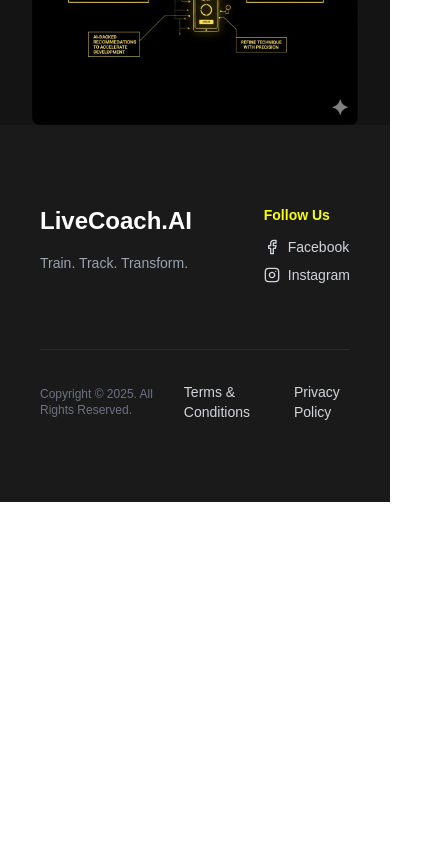
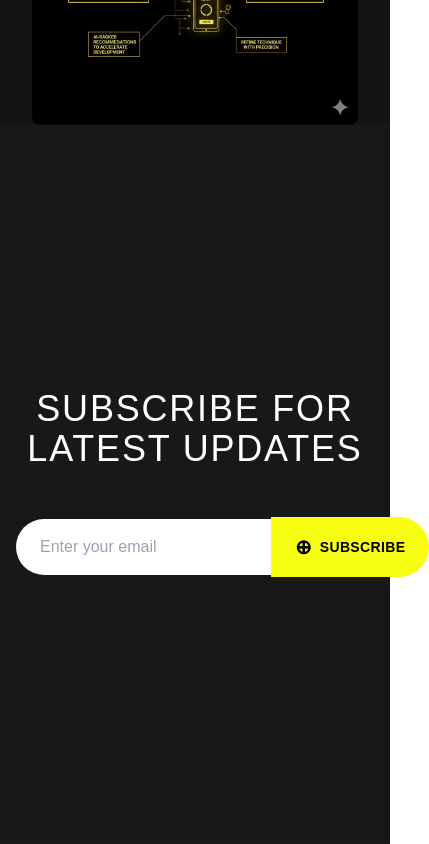
Before and after one commit to UdevN2003/LiveCoach.ai, a React (Vite) app: page / in a window 390 px wide. Shown: the part 4100-4944 px from the top of the page, 429 px wide, since content can reach past the window. Before the commit the page ends 4602 px from the top, so only its background shows below. Built offline with nearby package versions, Linux system fonts and the light colour scheme; a web font is replaced by a local one.

Commit message:
created contact section

```diff
--- a/src/App.jsx
+++ b/src/App.jsx
@@ -2,6 +2,7 @@
 import Footer from "./components/Footer"
 import Hero from "./components/Hero"
 import Features from "./components/Features"
+import Contact from "./components/Contact"
 
 function App() {
   return (
@@ -9,6 +10,7 @@
       <Hero></Hero>
       <Benefits/>
       <Features></Features>
+      <Contact/>
       <Footer/>
     </>
   )
--- /dev/null
+++ b/src/components/Contact.jsx
@@ -0,0 +1,41 @@
+import React, { useState } from 'react';
+
+const Contact = () => {
+
+const [email, setEmail] = useState('');
+
+  const handleSubmit = (e) => {
+    e.preventDefault();
+    console.log('Subscribing with email:', email);
+    // Handle subscription logic here
+  };
+
+return (
+    <div className="min-h-[85vh] bg-zinc-900 flex items-center justify-center px-4">
+        <div className="w-full max-w-2xl text-center">
+            <h1 className="text-white text-4xl md:text-5xl font-light tracking-wider mb-12">
+                SUBSCRIBE FOR LATEST UPDATES
+            </h1>
+
+            <div className="flex items-center gap-0 max-w-xl mx-auto">
+                <input
+                    type="email"
+                    value={email}
+                    onChange={(e) => setEmail(e.target.value)}
+                    placeholder="Enter your email"
+                    className="flex-1 px-6 py-4 rounded-l-full bg-white text-gray-900 focus:outline-none focus:ring-2 focus:ring-yellow-400"
+                />
+                <button
+                    onClick={handleSubmit}
+                    className="bg-primary hover:bg-primary text-black font-semibold px-6 py-4 rounded-r-full flex items-center gap-2 transition-colors"
+                >
+                    <span className="text-xl">⊕</span>
+                    <span className="uppercase text-sm tracking-wide">Subscribe</span>
+                </button>
+            </div>
+        </div>
+    </div>
+);
+}
+
+export default Contact
```
